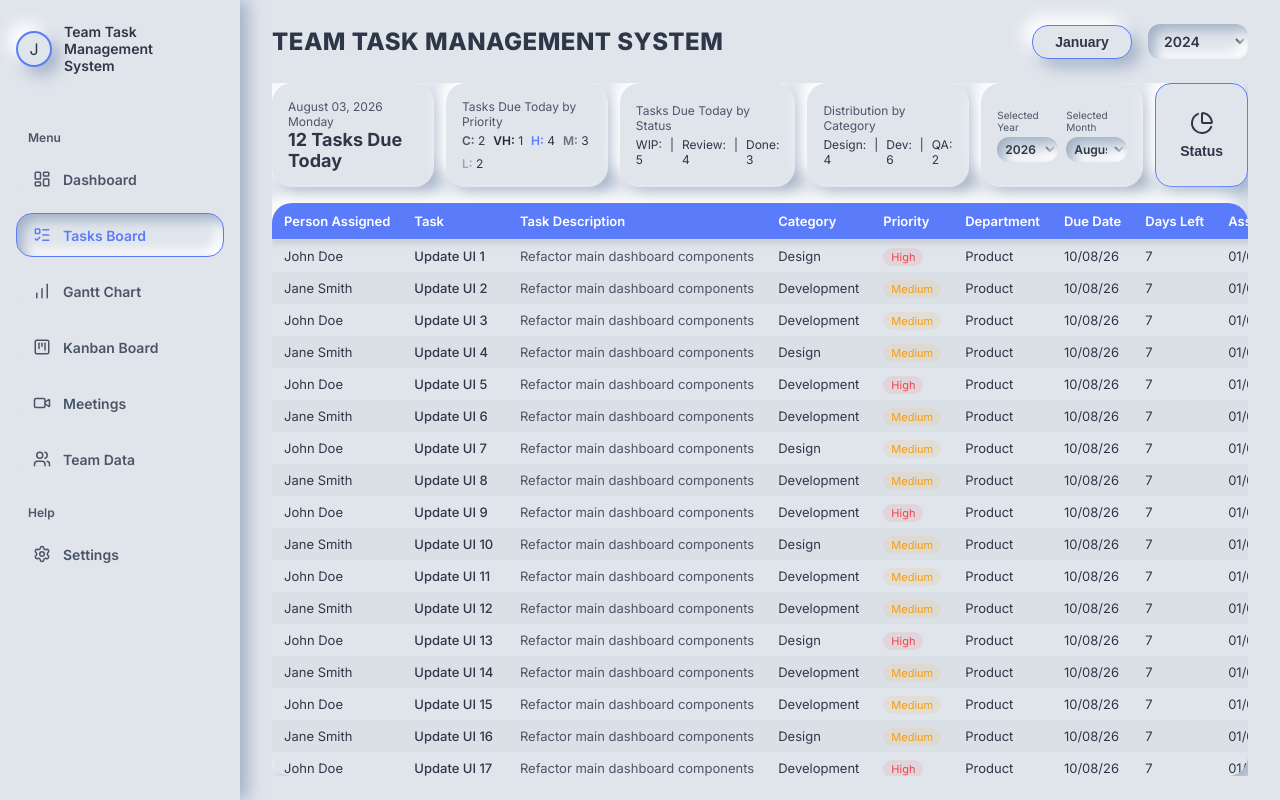
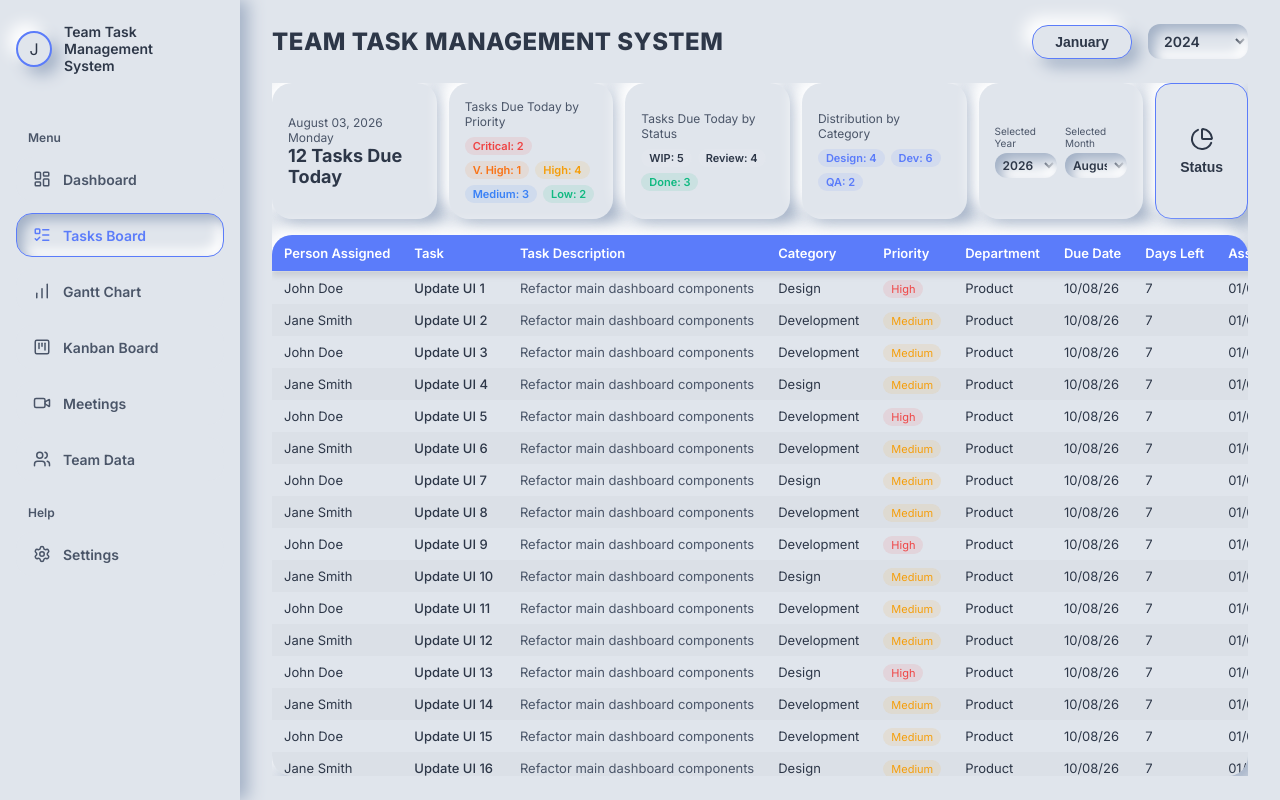
Before and after one commit to DefinitelyNotTheChosenOne/TaskMonitoringSystem, a Next.js app: page /tasks in a window 1280 px wide. Built offline with nearby package versions, Linux system fonts and the light colour scheme.

Commit message:
bug fixes for task priority level

```diff
--- a/src/app/tasks/page.tsx
+++ b/src/app/tasks/page.tsx
@@ -46,27 +46,31 @@ export default function TasksBoard() {
             </div>
 
             <div className="neu-card" style={{ flex: 1, padding: '16px', display: 'flex', flexDirection: 'column', justifyContent: 'center' }}>
-              <div style={{ fontSize: '12px', color: 'var(--text-secondary)', marginBottom: '4px' }}>Tasks Due Today by Priority</div>
-              <div style={{ fontSize: '12px', color: 'var(--text-primary)', display: 'flex', gap: '8px', flexWrap: 'wrap' }}>
-                <span><span style={{ color: 'var(--chart-4)', fontWeight: 600 }}>C:</span> 2</span>
-                <span><span style={{ color: 'var(--chart-5)', fontWeight: 600 }}>VH:</span> 1</span>
-                <span><span style={{ color: 'var(--chart-3)', fontWeight: 600 }}>H:</span> 4</span>
-                <span><span style={{ color: 'var(--chart-2)', fontWeight: 600 }}>M:</span> 3</span>
-                <span><span style={{ color: 'var(--chart-1)', fontWeight: 600 }}>L:</span> 2</span>
+              <div style={{ fontSize: '12px', color: 'var(--text-secondary)', marginBottom: '8px' }}>Tasks Due Today by Priority</div>
+              <div style={{ display: 'flex', gap: '6px', flexWrap: 'wrap' }}>
+                <span style={{ padding: '2px 8px', borderRadius: '10px', fontSize: '11px', fontWeight: 600, background: 'rgba(239, 68, 68, 0.1)', color: '#ef4444' }}>Critical: 2</span>
+                <span style={{ padding: '2px 8px', borderRadius: '10px', fontSize: '11px', fontWeight: 600, background: 'rgba(249, 115, 22, 0.1)', color: '#f97316' }}>V. High: 1</span>
+                <span style={{ padding: '2px 8px', borderRadius: '10px', fontSize: '11px', fontWeight: 600, background: 'rgba(245, 158, 11, 0.1)', color: '#f59e0b' }}>High: 4</span>
+                <span style={{ padding: '2px 8px', borderRadius: '10px', fontSize: '11px', fontWeight: 600, background: 'rgba(59, 130, 246, 0.1)', color: '#3b82f6' }}>Medium: 3</span>
+                <span style={{ padding: '2px 8px', borderRadius: '10px', fontSize: '11px', fontWeight: 600, background: 'rgba(16, 185, 129, 0.1)', color: '#10b981' }}>Low: 2</span>
               </div>
             </div>
 
             <div className="neu-card" style={{ flex: 1, padding: '16px', display: 'flex', flexDirection: 'column', justifyContent: 'center' }}>
-              <div style={{ fontSize: '12px', color: 'var(--text-secondary)', marginBottom: '4px' }}>Tasks Due Today by Status</div>
-              <div style={{ fontSize: '12px', color: 'var(--text-primary)', display: 'flex', gap: '8px' }}>
-                <span>WIP: 5</span> | <span>Review: 4</span> | <span>Done: 3</span>
+              <div style={{ fontSize: '12px', color: 'var(--text-secondary)', marginBottom: '8px' }}>Tasks Due Today by Status</div>
+              <div style={{ display: 'flex', gap: '6px', flexWrap: 'wrap' }}>
+                <span style={{ padding: '2px 8px', borderRadius: '10px', fontSize: '11px', fontWeight: 600, background: 'rgba(255, 255, 255, 0.05)', color: 'var(--text-primary)' }}>WIP: 5</span>
+                <span style={{ padding: '2px 8px', borderRadius: '10px', fontSize: '11px', fontWeight: 600, background: 'rgba(255, 255, 255, 0.05)', color: 'var(--text-primary)' }}>Review: 4</span>
+                <span style={{ padding: '2px 8px', borderRadius: '10px', fontSize: '11px', fontWeight: 600, background: 'rgba(16, 185, 129, 0.1)', color: '#10b981' }}>Done: 3</span>
               </div>
             </div>
 
             <div className="neu-card" style={{ flex: 1, padding: '16px', display: 'flex', flexDirection: 'column', justifyContent: 'center' }}>
-              <div style={{ fontSize: '12px', color: 'var(--text-secondary)', marginBottom: '4px' }}>Distribution by Category</div>
-              <div style={{ fontSize: '12px', color: 'var(--text-primary)', display: 'flex', gap: '8px' }}>
-                <span>Design: 4</span> | <span>Dev: 6</span> | <span>QA: 2</span>
+              <div style={{ fontSize: '12px', color: 'var(--text-secondary)', marginBottom: '8px' }}>Distribution by Category</div>
+              <div style={{ display: 'flex', gap: '6px', flexWrap: 'wrap' }}>
+                <span style={{ padding: '2px 8px', borderRadius: '10px', fontSize: '11px', fontWeight: 600, background: 'rgba(91, 124, 250, 0.1)', color: 'var(--accent)' }}>Design: 4</span>
+                <span style={{ padding: '2px 8px', borderRadius: '10px', fontSize: '11px', fontWeight: 600, background: 'rgba(91, 124, 250, 0.1)', color: 'var(--accent)' }}>Dev: 6</span>
+                <span style={{ padding: '2px 8px', borderRadius: '10px', fontSize: '11px', fontWeight: 600, background: 'rgba(91, 124, 250, 0.1)', color: 'var(--accent)' }}>QA: 2</span>
               </div>
             </div>
 
```
Also changed, not shown: src/app/page.tsx (+5 -5 lines).
